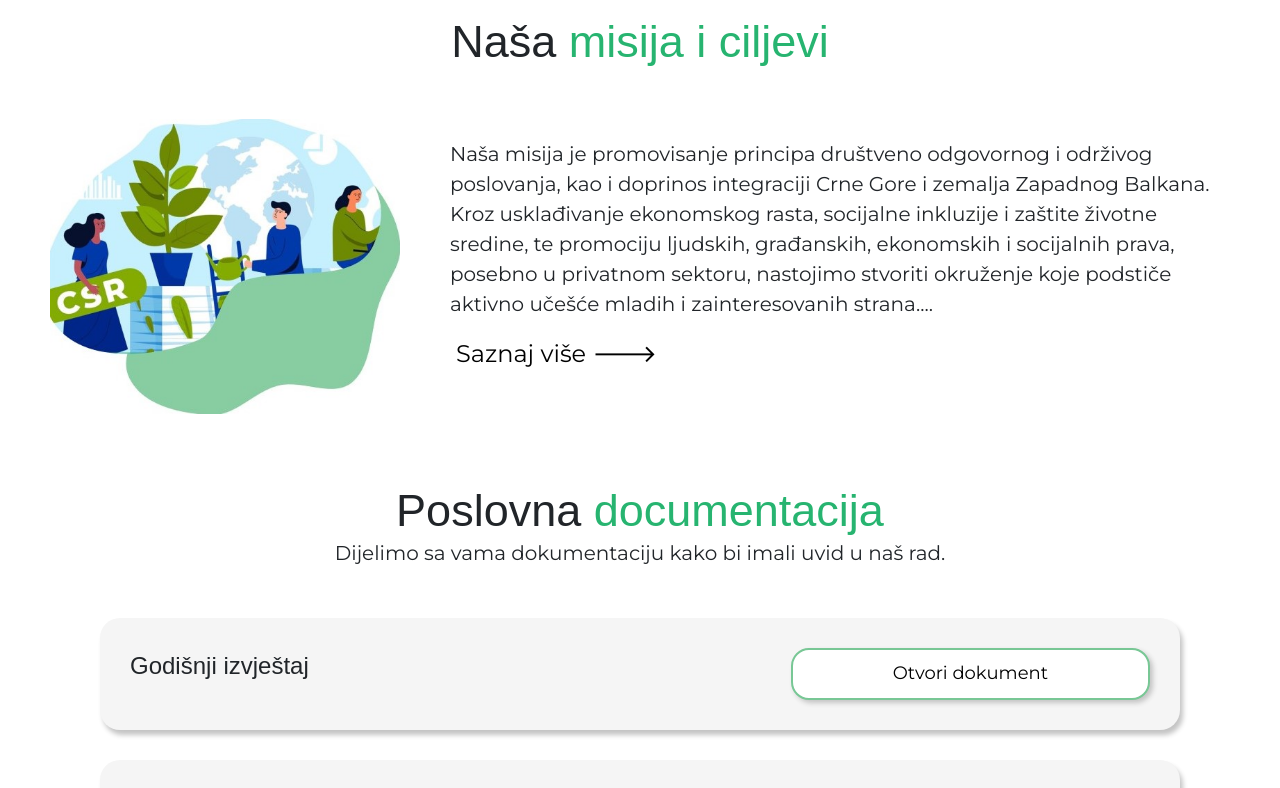
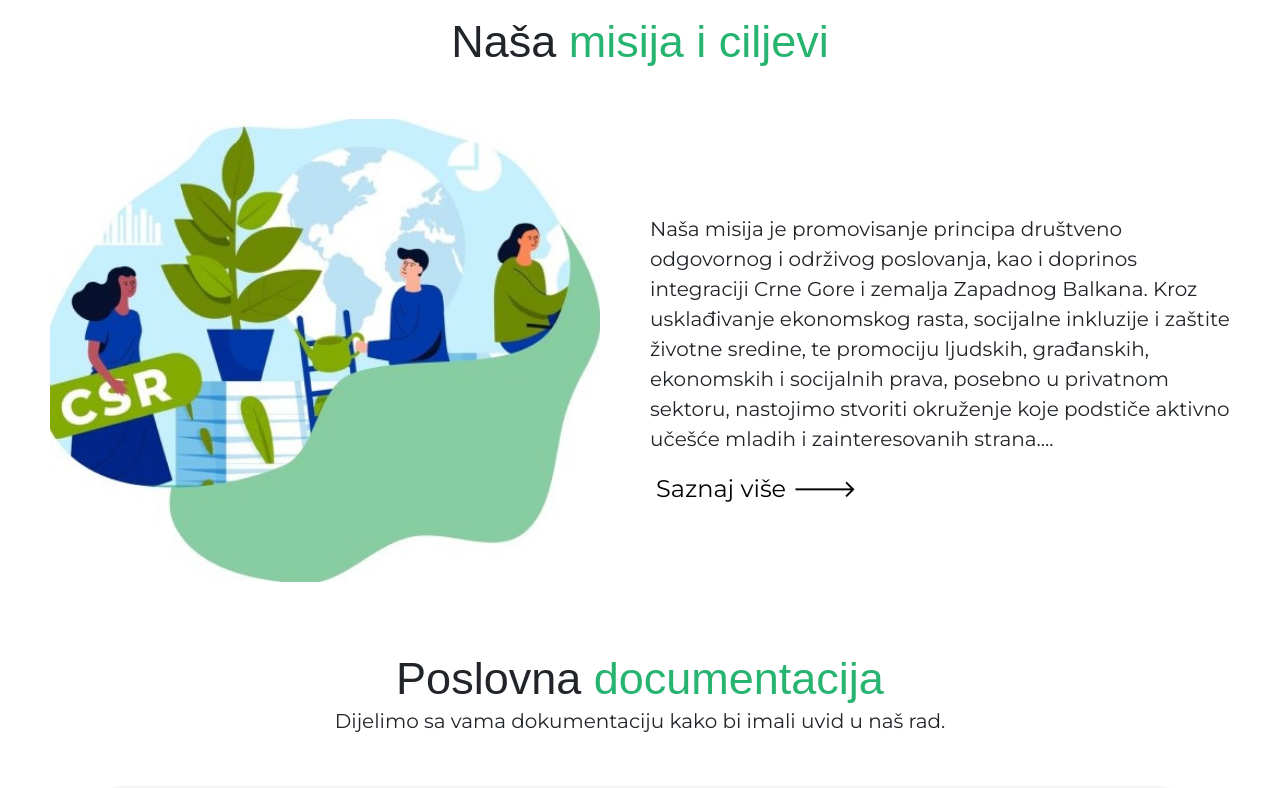
Before and after one commit to mmarakesh/a4csr, a React (Create React App) app: page / in a window 1280 px wide. Shown: the part 1120-1908 px from the top of the page. Built offline with nearby package versions, Linux system fonts and the light colour scheme; a web font is replaced by a local one.

Commit message:
updated component Misija

```diff
--- a/src/Components/Misija/Misija.css
+++ b/src/Components/Misija/Misija.css
@@ -1,18 +1,18 @@
 .misija-header {
     font-family: "Gruppo", sans-serif;
     font-size: 45px;
-    margin: 70px 0px 0px;
+    margin-top: 70px;
     text-align: center;
 }
 .image-people {
-    width: 350px;
+    width: 550px;
     margin-top: 0px;
 }
+.misija-text {
+    margin: 20px 0px 0px 50px;
+    align-self: center;
+}
 .misija-text-box {
-
-    margin: 20px 0px 0px 50px;
-}
-.misija-text {
     display: flex;
     margin: 50px 50px;
     font-family: "Montserrat", sans-serif;
--- a/src/Components/Misija/Misija.js
+++ b/src/Components/Misija/Misija.js
@@ -11,11 +11,11 @@ function Misija() {
     return(
         <div>
 <h1 className="misija-header">Naša <span className='green-header'> misija i ciljevi</span></h1>
-        <div className='misija-text'>
+        <div className='misija-text-box'>
             <div>
             <img className='image-people' src={image} alt='people'/>
             </div>
-            <div className='misija-text-box'>
+            <div className='misija-text'>
             <p>{showMore ? misijaText : misijaText.substring(0, 419) + "..."}</p>
             <button className='misija-btn' onClick={() => setShowMore(!showMore)}>{showMore ? "← Saznaj manje" : "Saznaj više 🡒"} </button>
             </div>
```
